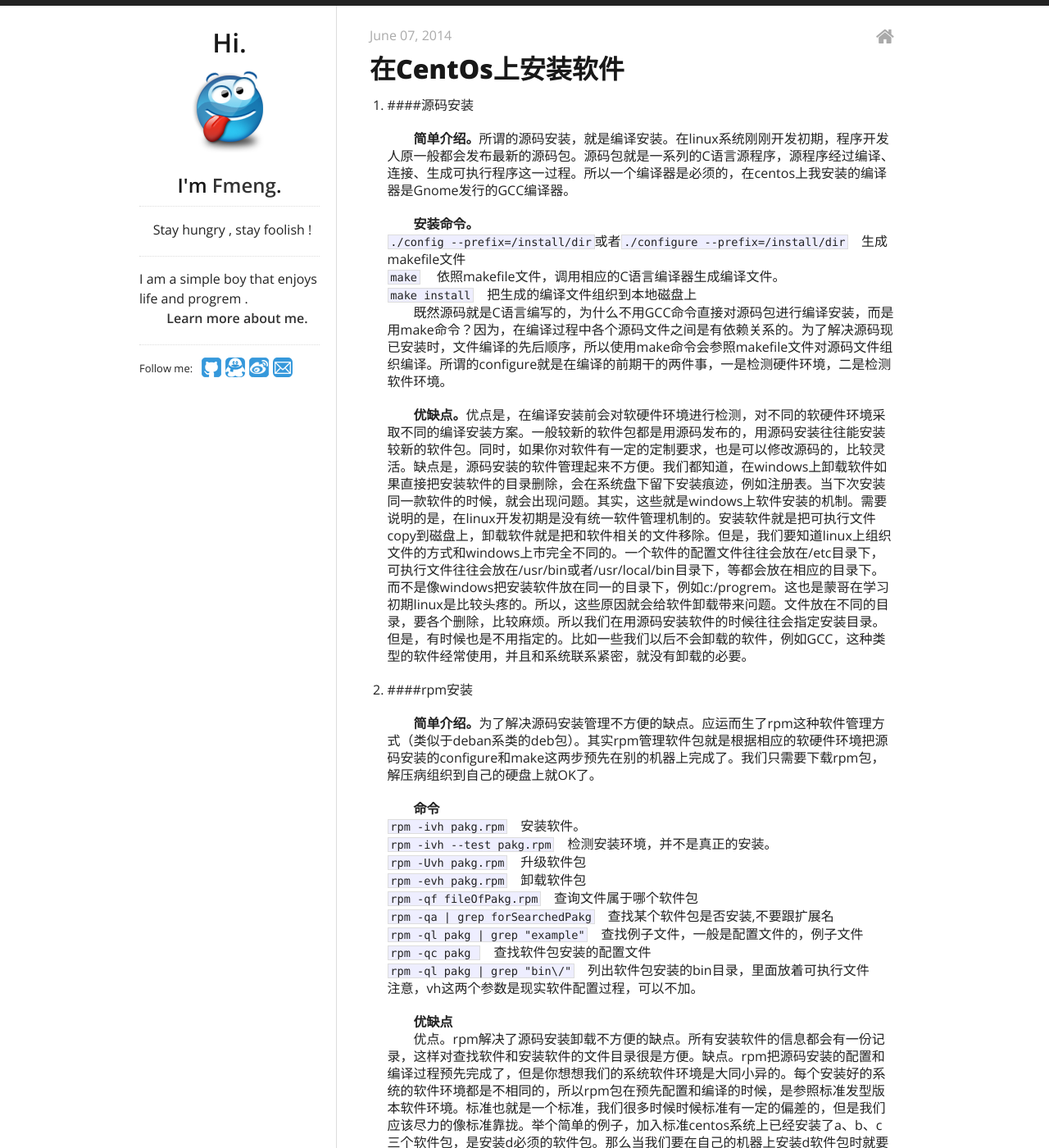
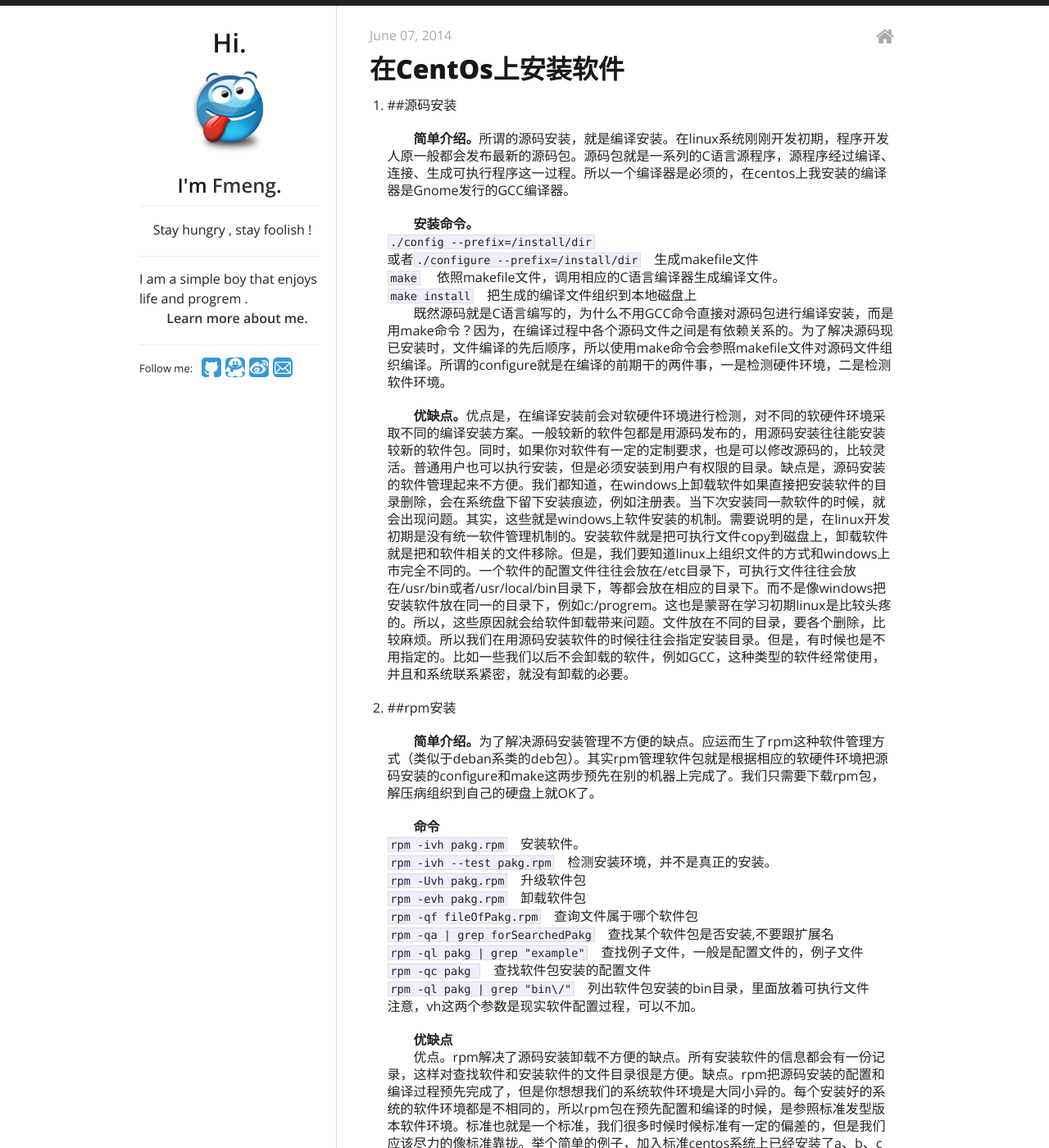
Before and after one commit to fmeng/fmeng.github.io, a Jekyll site: the page built from _posts/2014-06-07-InstallSoftwareOnLinux.md, in a window 1280 px wide and 1400 px high. Shown: the whole window at 82% size. Built offline with Jekyll 4.4.1, drawn with Linux system fonts in a browser that asks for light colours; Markdown is read by kramdown in place of the engine named in the settings; comment, search, counter and statistics services are not loaded; some of the changed text lies outside the part shown.

Commit message:
更改样式

```diff
--- a/_posts/2014-06-07-InstallSoftwareOnLinux.md
+++ b/_posts/2014-06-07-InstallSoftwareOnLinux.md
@@ -2,23 +2,23 @@
 layout: post
 title: "在CentOs上安装软件"
 categories:
-- life
+- linux
 ---
-1. ####源码安装
+1. ##源码安装
 
 	&emsp;&emsp;**简单介绍。**所谓的源码安装，就是编译安装。在linux系统刚刚开发初期，程序开发人原一般都会发布最新的源码包。源码包就是一系列的C语言源程序，源程序经过编译、连接、生成可执行程序这一过程。所以一个编译器是必须的，在centos上我安装的编译器是Gnome发行的GCC编译器。
 
 	&emsp;&emsp;**安装命令。**<br/>
-	`./config --prefix=/install/dir`或者`./configure --prefix=/install/dir`&emsp;生成makefile文件<br/>
+	`./config --prefix=/install/dir`<br/>或者`./configure --prefix=/install/dir`&emsp;生成makefile文件<br/>
 	`make` &emsp;依照makefile文件，调用相应的C语言编译器生成编译文件。<br/>
 	`make install`&emsp;把生成的编译文件组织到本地磁盘上<br/>
 	&emsp;&emsp;既然源码就是C语言编写的，为什么不用GCC命令直接对源码包进行编译安装，而是用make命令？因为，在编译过程中各个源码文件之间是有依赖关系的。为了解决源码现已安装时，文件编译的先后顺序，所以使用make命令会参照makefile文件对源码文件组织编译。所谓的configure就是在编译的前期干的两件事，一是检测硬件环境，二是检测软件环境。
 
 
-	&emsp;&emsp;**优缺点。**优点是，在编译安装前会对软硬件环境进行检测，对不同的软硬件环境采取不同的编译安装方案。一般较新的软件包都是用源码发布的，用源码安装往往能安装较新的软件包。同时，如果你对软件有一定的定制要求，也是可以修改源码的，比较灵活。缺点是，源码安装的软件管理起来不方便。我们都知道，在windows上卸载软件如果直接把安装软件的目录删除，会在系统盘下留下安装痕迹，例如注册表。当下次安装同一款软件的时候，就会出现问题。其实，这些就是windows上软件安装的机制。需要说明的是，在linux开发初期是没有统一软件管理机制的。安装软件就是把可执行文件copy到磁盘上，卸载软件就是把和软件相关的文件移除。但是，我们要知道linux上组织文件的方式和windows上市完全不同的。一个软件的配置文件往往会放在/etc目录下，可执行文件往往会放在/usr/bin或者/usr/local/bin目录下，等都会放在相应的目录下。而不是像windows把安装软件放在同一的目录下，例如c:/progrem。这也是蒙哥在学习初期linux是比较头疼的。所以，这些原因就会给软件卸载带来问题。文件放在不同的目录，要各个删除，比较麻烦。所以我们在用源码安装软件的时候往往会指定安装目录。但是，有时候也是不用指定的。比如一些我们以后不会卸载的软件，例如GCC，这种类型的软件经常使用，并且和系统联系紧密，就没有卸载的必要。
+	&emsp;&emsp;**优缺点。**优点是，在编译安装前会对软硬件环境进行检测，对不同的软硬件环境采取不同的编译安装方案。一般较新的软件包都是用源码发布的，用源码安装往往能安装较新的软件包。同时，如果你对软件有一定的定制要求，也是可以修改源码的，比较灵活。普通用户也可以执行安装，但是必须安装到用户有权限的目录。缺点是，源码安装的软件管理起来不方便。我们都知道，在windows上卸载软件如果直接把安装软件的目录删除，会在系统盘下留下安装痕迹，例如注册表。当下次安装同一款软件的时候，就会出现问题。其实，这些就是windows上软件安装的机制。需要说明的是，在linux开发初期是没有统一软件管理机制的。安装软件就是把可执行文件copy到磁盘上，卸载软件就是把和软件相关的文件移除。但是，我们要知道linux上组织文件的方式和windows上市完全不同的。一个软件的配置文件往往会放在/etc目录下，可执行文件往往会放在/usr/bin或者/usr/local/bin目录下，等都会放在相应的目录下。而不是像windows把安装软件放在同一的目录下，例如c:/progrem。这也是蒙哥在学习初期linux是比较头疼的。所以，这些原因就会给软件卸载带来问题。文件放在不同的目录，要各个删除，比较麻烦。所以我们在用源码安装软件的时候往往会指定安装目录。但是，有时候也是不用指定的。比如一些我们以后不会卸载的软件，例如GCC，这种类型的软件经常使用，并且和系统联系紧密，就没有卸载的必要。
 
 
-2. ####rpm安装
+2. ##rpm安装
 
 	&emsp;&emsp;**简单介绍。**为了解决源码安装管理不方便的缺点。应运而生了rpm这种软件管理方式（类似于deban系类的deb包）。其实rpm管理软件包就是根据相应的软硬件环境把源码安装的configure和make这两步预先在别的机器上完成了。我们只需要下载rpm包，解压病组织到自己的硬盘上就OK了。
 
@@ -37,7 +37,7 @@
 	&emsp;&emsp;**优缺点**<br/>
 	&emsp;&emsp;优点。rpm解决了源码安装卸载不方便的缺点。所有安装软件的信息都会有一份记录，这样对查找软件和安装软件的文件目录很是方便。缺点。rpm把源码安装的配置和编译过程预先完成了，但是你想想我们的系统软件环境是大同小异的。每个安装好的系统的软件环境都是不相同的，所以rpm包在预先配置和编译的时候，是参照标准发型版本软件环境。标准也就是一个标准，我们很多时候时候标准有一定的偏差的，但是我们应该尽力的像标准靠拢。举个简单的例子，加入标准centos系统上已经安装了a、b、c三个软件包，是安装d必须的软件包。那么当我们要在自己的机器上安装d软件包时就要预先安装a、b、c三个软件包。这里仅仅要预先安装3个软件包，假如有很多软件包请求呢，假如a软件包又要请求f、g、h软件包呢。这里的假如不仅仅是假如，很多时候用rpm安装软件的时候是存在的。你要做的就是，递归（请允许我用这个词）安装所有相关的rpm包。很多时候，你会为了安装相关的包，累的一塌糊涂。
 
-3. ####yum安装
+3. ##yum安装
 
 	&emsp;&emsp;**简单介绍。**可以看出来rpm包安装过程中突出的问题是，软件包的依赖关系。为了解决rpm安装过程中的依赖关系，退出了在线安装的方式yum安装（类似于deban系类的apt-get）。
 
@@ -58,7 +58,7 @@
 	&emsp;&emsp;**优缺点**<br/>
 	&emsp;&emsp;优点。yum软件的管理方式，解决软件安装包之间的依赖关系。同时，在本地缓存远程服务器的软件包的头文件，并及时更新，软件安装十分方便，不用搜索到指定的网站查找和自己系统巷匹配的rpm包。缺点。yum的repository的软件包资源有限，同时软件的更新频率较慢。
 
-4. ####脚本安装
+4. ##脚本安装
 
 	&emsp;&emsp;**简单介绍**。源码安装、rpm和yum安装往往能解决很到一部分问题。但是，有时候我们还有安装第三方软件。这些软件不是官方或者社区发布的。当然，软件的依赖关系也是没有记录下来的。这个时候脚本安装就起作用了。脚本安装很类似windows上的软件安装方式“start->next->next->chooseSomething->finish”。脚本安装就是把需要的安装环境的配置等复杂的过程用程序判断、解决了。
 
@@ -66,4 +66,14 @@
 	`./install.sh`&emsp;启动安装脚本。
 
 	&emsp;&emsp;**优缺点**<br/>
-	&emsp;&emsp;优点。脚本安装屏蔽了一些安装细节，把用户需要配置的部分暴露给用户供用户选择，简单方便。缺点。shell script所安装的软件一般是第三方发布的软件，软件的安全性不强。同时，如果管理员不注意安装脚本，有时候会被别人写入其他代码。要记住在执行install.sh脚本的时候使用的是root权限。
+	&emsp;&emsp;优点。脚本安装屏蔽了一些安装细节，把用户需要配置的部分暴露给用户供用户选择，简单方便。缺点。shell script所安装的软件一般是第三方发布的软件，软件的安全性不强。同时，如果管理员不注意安装脚本，有时候会被别人写入其他代码。要记住在执行install.sh脚本的时候使用的是root权限。比较人性化的程序猿会给个uninstall.sh脚本，卸载会比较方便。但是如果没有卸载脚本的话，也是比较坑的。
+
+5. ##其他安装方式
+
+	`yum groupinstall "development tools"`&emsp;批量安装软件<br/>
+	`yum grouplist`&emsp;列出组软件<br/>
+	`yum groupinfo groupsofrware`&emsp;查询组软件信息<br/>
+
+##总结
+
+&emsp;&emsp;习惯性的说几句总结吧。安装软件前，仔细分析软件的用途，是否要考虑到以后的卸载（源码安装），是否要安装最新的版本（源码安装），是否要考虑到安全性（脚本暗转，yum源，rpm下载的网站，源码的版本和下载的网站），软件的依赖关系是否好解决（rpm暗转），是普通用户专用还是所有用户共享（源码安装）。没有同一的方法，只有挑选最适合的方法。
```
